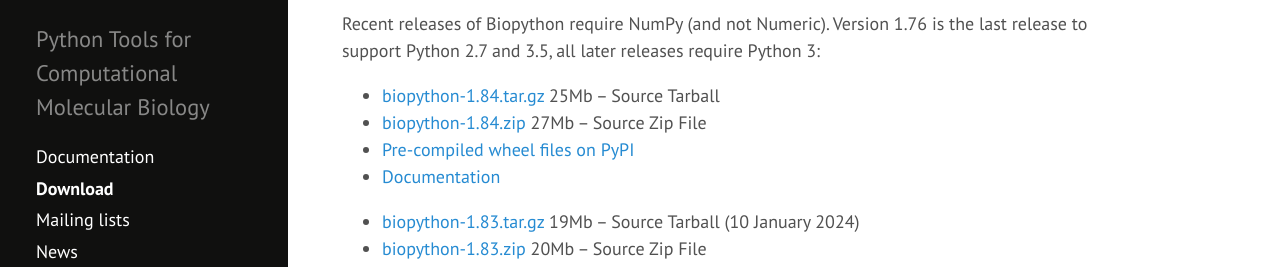
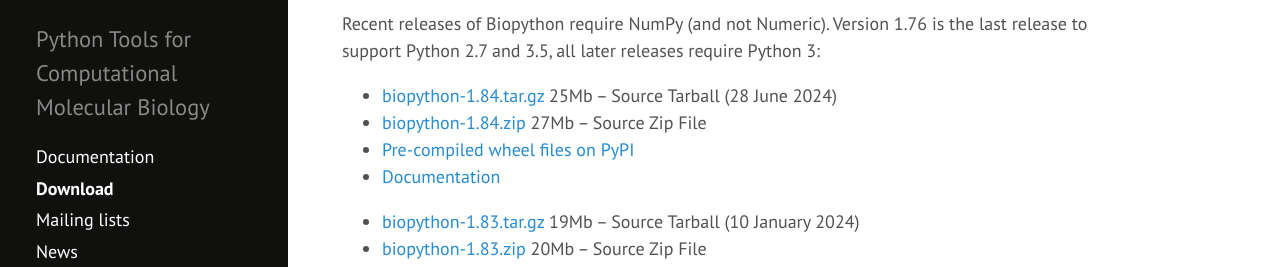
Before and after one commit to biopython/biopython.github.io, a Jekyll site: the page built from wiki/Download.md, in a window 1280 px wide and 900 px high, scrolled down 2662 px. Shown: the part 176-443 px from the top of the window. Built offline with Jekyll 4.4.1, drawn with Linux system fonts in a browser that asks for light colours.

Commit message:
Update Download.md

```diff
--- a/wiki/Download.md
+++ b/wiki/Download.md
@@ -158,7 +158,7 @@ Version 1.76 is the last release to support Python 2.7 and 3.5,
 all later releases require Python 3:
 
 -   [biopython-1.84.tar.gz](http://biopython.org/DIST/biopython-1.84.tar.gz)
-    25Mb -- Source Tarball
+    25Mb -- Source Tarball (28 June 2024)
 -   [biopython-1.84.zip](http://biopython.org/DIST/biopython-1.84.zip)
     27Mb -- Source Zip File
 -   [Pre-compiled wheel files on PyPI](https://pypi.python.org/pypi/biopython/1.84)
```
